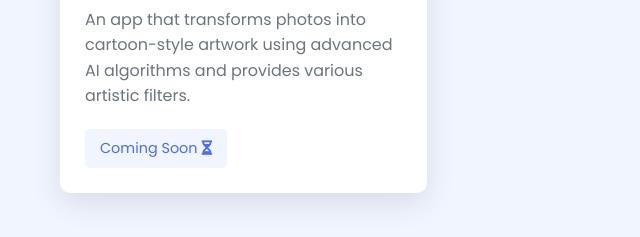
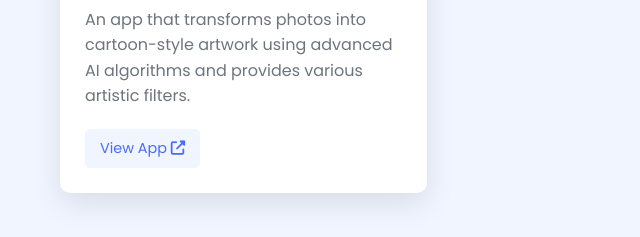
Before and after one commit to josephmp5/personalsite, a plain HTML site: page index.html in a window 1280 px wide. Shown: the part 2883-3120 px from the top of the page, 0-640 px from the left. Drawn offline with nearby package versions, Linux system fonts and the light colour scheme.

Commit message:
text info corrected

```diff
--- a/index.html
+++ b/index.html
@@ -818,7 +818,7 @@
                         <h3>Toon Creator</h3>
                         <p>An app that transforms photos into cartoon-style artwork using advanced AI algorithms and provides various artistic filters.</p>
                         <div class="portfolio-links">
-                            <a href="https://apps.apple.com/en/app/toon-creator-cinematic-cam/id6744416883?l=en" target="_blank">Coming Soon <i class="fas fa-hourglass-half"></i></a>
+                            <a href="https://apps.apple.com/en/app/toon-creator-cinematic-cam/id6744416883?l=en" target="_blank">View App <i class="fas fa-external-link-alt"></i></a>
                         </div>
                     </div>
                 </div>
```
